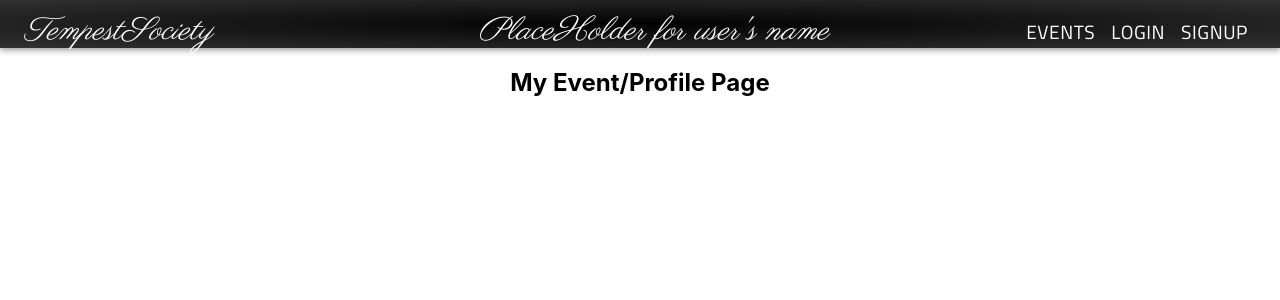
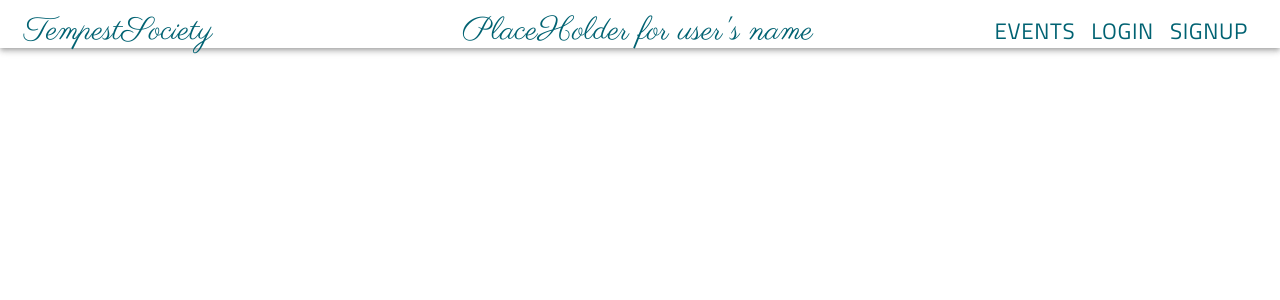
Before and after one commit to 200427-Revature-Training/team4_project2_client, a React (Create React App) app: page /myevent in a window 1280 px wide. Shown: the top 300 px of the page. Built offline with nearby package versions, Linux system fonts and the light colour scheme.

Commit message:
Created a home component for the website. This is where visitors land on their first visit. Subtle changes to the navbar component were made to clean up the UI and provide a more attractive theme.

```diff
--- /dev/null
+++ b/src/components/Pages/home.component/home.component.css
@@ -0,0 +1,42 @@
+@import url("https://fonts.googleapis.com/css2?family=Titillium+Web&display=swap");
+.container {
+  position: relative;
+  height: 90vh;
+  width: 100vw;
+  display: flex;
+  align-items: center;
+  justify-content: center;
+}
+
+.container::before {
+  content: "";
+  background-image: url(../../../images//bg.main.jpg);
+  background-repeat: no-repeat;
+  background-size: 100vw 90vh;
+  position: absolute;
+  top: 0px;
+  right: 0px;
+  bottom: 0px;
+  left: 0px;
+  opacity: 0.85;
+  z-index: -1;
+}
+
+main > div {
+  color: white;
+  width: 100vw;
+  height: 70vh;
+  margin: 0;
+}
+
+main > div#content-container {
+  position: relative;
+  background: rgba(0, 0, 0, 0.6);
+}
+
+#copyright {
+  margin-top: 10px;
+  color: #006272;
+  font-size: 1rem;
+  font-family: "Titillium Web", sans-serif;
+}
--- /dev/null
+++ b/src/components/Pages/home.component/home.component.tsx
@@ -0,0 +1,15 @@
+import React from "react";
+import "./home.component.css";
+
+export const HomeComponent: React.FC = () => {
+  return (
+    <React.Fragment>
+      <main className="container">
+        <div id="content-container">This is the home page</div>
+      </main>
+      <footer id="copyright">
+        &copy; 2020 TempestSociety Inc- All Right Reserved
+      </footer>
+    </React.Fragment>
+  );
+};
--- a/src/components/Pages/my-event.component.tsx
+++ b/src/components/Pages/my-event.component.tsx
@@ -1,9 +1,9 @@
-import React from 'react';
+import React from "react";
 
 export const MyEventComponent: React.FC = () => {
-    return (
-        <div>
-            <h2>My Event/Profile Page</h2>
-        </div>
-    )
-}
+  return (
+    <React.Fragment>
+      <h2>My Event/Profile Page</h2>
+    </React.Fragment>
+  );
+};
--- a/src/components/main.component.tsx
+++ b/src/components/main.component.tsx
@@ -1,23 +1,27 @@
-import React from 'react';
-import { BrowserRouter, Switch, Route } from 'react-router-dom';
-import { NavBarComponent } from './navbar.component';
-import { LoginComponent } from './Pages/login.component/login.component';
-import { MyEventComponent } from './Pages/my-event.component';
-import { EventComponent } from './Pages/event.component';
-import { SearchEventComponent } from './Pages/search-events-component/search-event.component';
-import { SignUpComponent } from './Pages/signup.component/signup.component';
-
+import React from "react";
+import { BrowserRouter, Switch, Route } from "react-router-dom";
+import { NavBarComponent } from "./navbar.component";
+import { LoginComponent } from "./Pages/login.component/login.component";
+import { MyEventComponent } from "./Pages/my-event.component";
+import { EventComponent } from "./Pages/event.component";
+import { SearchEventComponent } from "./Pages/search-events-component/search-event.component";
+import { SignUpComponent } from "./Pages/signup.component/signup.component";
+import { HomeComponent } from "./Pages/home.component/home.component";
 export const MainComponent: React.FC = () => {
   return (
     <div id="main-component">
       <BrowserRouter>
         <NavBarComponent></NavBarComponent>
         <main>
+          <div>
             <Switch>
+              <Route exact path="/">
+                <HomeComponent />
+              </Route>
               <Route path="/login">
                 <LoginComponent />
               </Route>
-                        <Route path ="/signup">
+              <Route path="/signup">
                 <SignUpComponent />
               </Route>
               <Route path="/myevent">
@@ -30,8 +34,9 @@ export const MainComponent: React.FC = () => {
                 <SearchEventComponent />
               </Route>
             </Switch>
+          </div>
         </main>
       </BrowserRouter>
     </div>
-    )
+  );
 };
--- a/src/components/navbar.component.css
+++ b/src/components/navbar.component.css
@@ -1,21 +1,27 @@
 @import url("https://fonts.googleapis.com/css2?family=Parisienne&display=swap");
 @import url("https://fonts.googleapis.com/css2?family=Titillium+Web&display=swap");
 #navbar-custom {
-  background: #010101;
-  background: -webkit-radial-gradient(center, #010101, #313131);
-  background: -moz-radial-gradient(center, #010101, #313131);
-  background: radial-gradient(ellipse at center, #010101, #313131);
+  background: white;
+  background: -webkit-radial-gradient(center, white);
+  background: -moz-radial-gradient(center, white);
+  background: radial-gradient(ellipse at center, white);
   height: 6vh;
 }
 
 #logo {
-  font-style: italic;
   font-family: "Parisienne", cursive;
   font-size: 2rem;
   opacity: 1;
+  color: #006272;
 }
 #nav-buttons {
-  color: white;
-  font-size: 1.2rem;
+  color: #006272;
+  font-size: 1.4rem;
   font-family: "Titillium Web", sans-serif;
 }
+
+#nav-links,
+#nav-buttons {
+  text-decoration: none;
+  text-decoration-style: none;
+}
--- a/src/components/navbar.component.tsx
+++ b/src/components/navbar.component.tsx
@@ -32,6 +32,7 @@ export const NavBarComponent: React.FC = () => {
     <div>
       <AppBar position="static" id="navbar-custom">
         <Toolbar>
+          <Link to="/" id="nav-links">
             <IconButton
               edge="start"
               className={classes.menuButton}
@@ -41,6 +42,7 @@ export const NavBarComponent: React.FC = () => {
                 TempestSociety
               </Typography>
             </IconButton>
+          </Link>
           <Typography variant="h6" className={classes.title} id="logo">
             {user != "" ? `Welcome ${user}` : "PlaceHolder for user's name"}
           </Typography>
@@ -49,29 +51,23 @@ export const NavBarComponent: React.FC = () => {
           </Button>
           {!isLoggedIn && (
             <div>
-
-              <Link to="/login">
+              <Link to="/login" id="nav-links">
                 <Button color="inherit" id="nav-buttons">
                   Login
                 </Button>
               </Link>
 
-              <Link to="/signup">
+              <Link to="/signup" id="nav-links">
                 <Button color="inherit" id="nav-buttons">
                   SignUp
                 </Button>
               </Link>
-
             </div>
           )}
           {isLoggedIn && (
             <div>
-              <Button>
-                My Events
-              </Button>
-              <Button>
-                Join Event
-              </Button>
+              <Button>My Events</Button>
+              <Button>Join Event</Button>
             </div>
           )}
         </Toolbar>
```
Also changed, not shown: src/images/credits.md (added, +3 -0 lines), src/images/c.png (added), 1 other file (tests, documents, lock files or other folders). Lines whose indentation alone changed are shown as unchanged.
